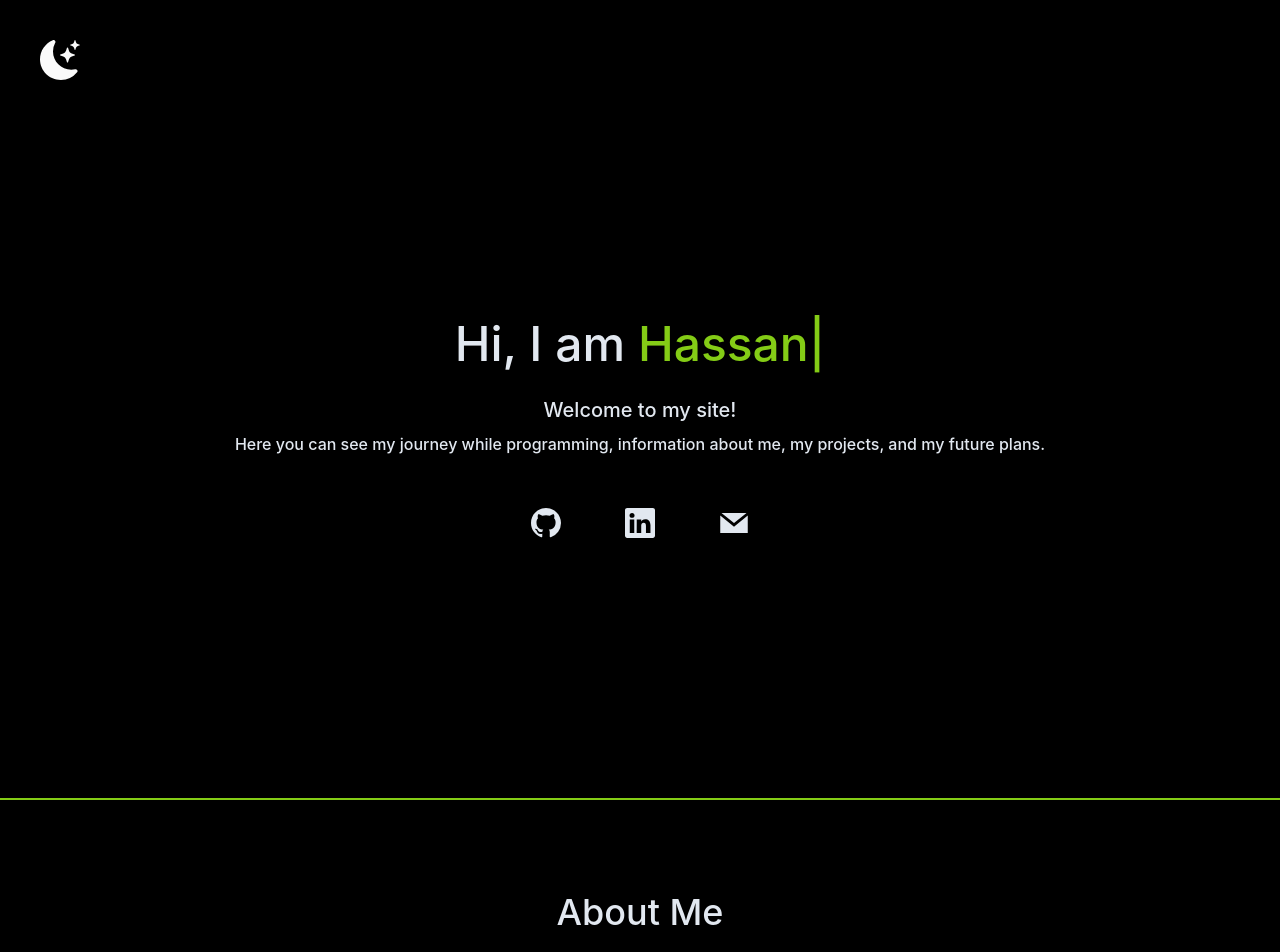
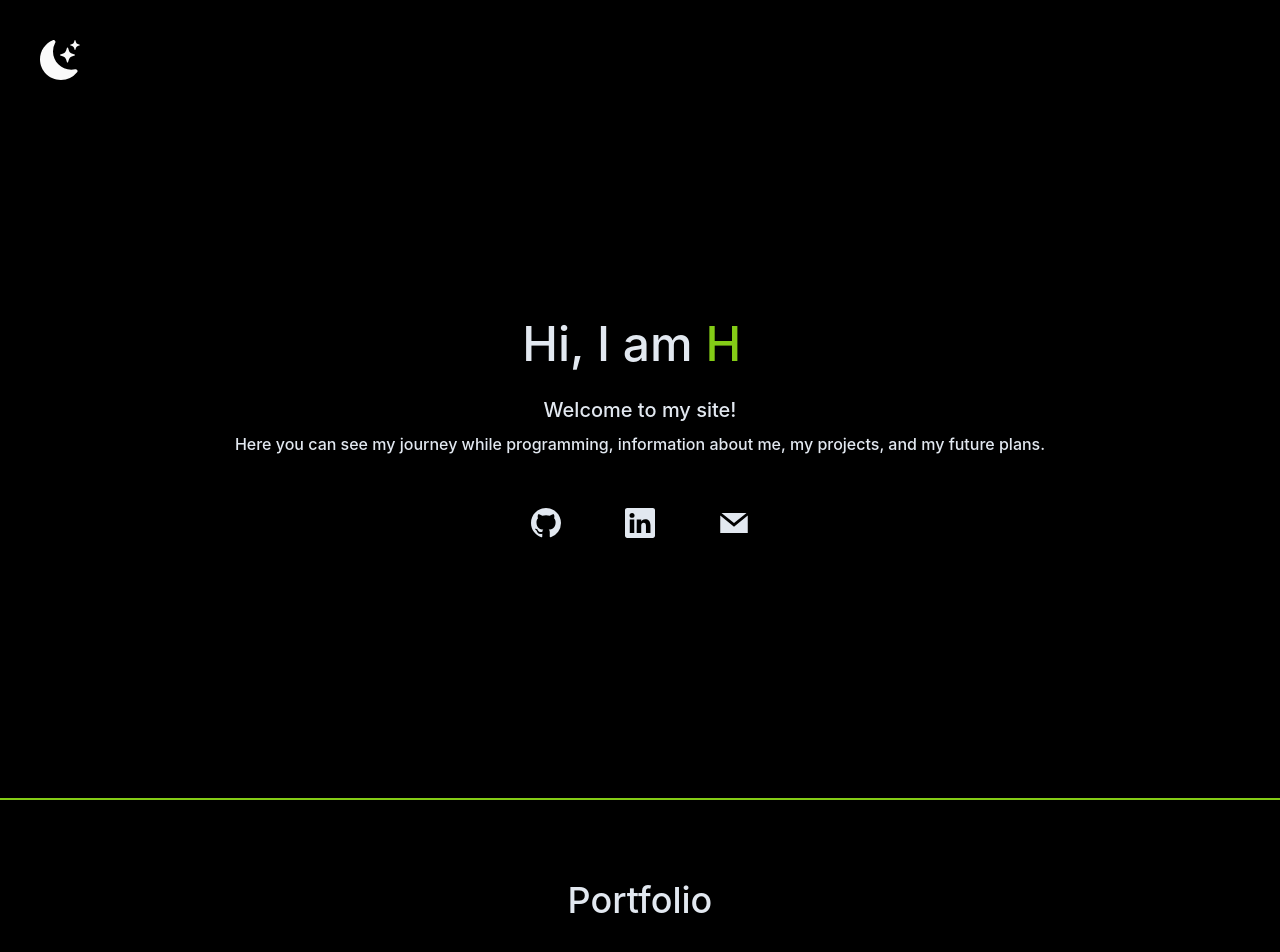
Before and after one commit to divizn/portfolio-site, a Next.js app: page / in a window 1280 px wide. Shown: the top 952 px of the page. Built offline with nearby package versions, Linux system fonts and the light colour scheme.

Commit message:
chore: removed about me section for now TODO: update

```diff
--- a/src/pages/index.jsx
+++ b/src/pages/index.jsx
@@ -56,7 +56,6 @@
       </Head>
       <main className={`${darkMode ? "dark" : ""}`}>
         <Landing getDark={getDark} />
-        <AboutMe />
         <Portfolio />
         <Cv />
       </main>
```
